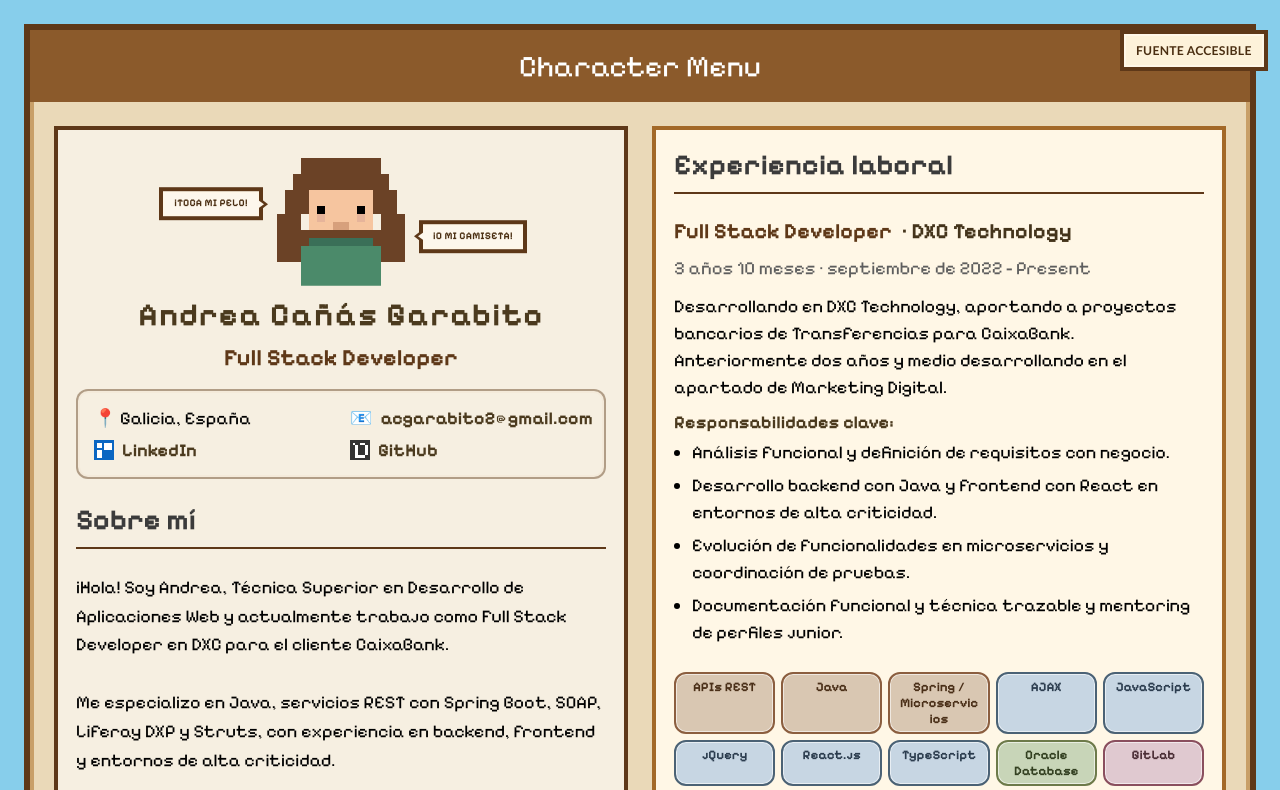
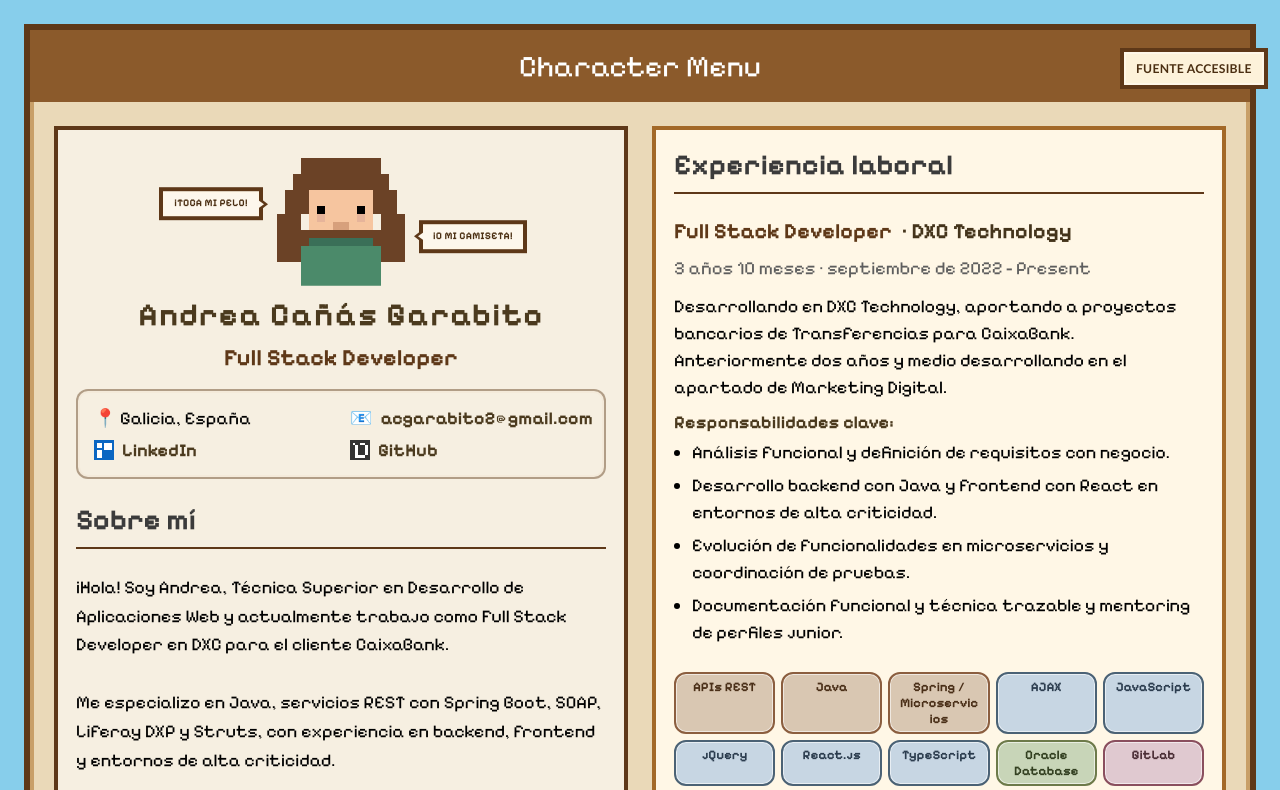
Before and after one commit to AndreiTora/CV-MainCharacter-REACT, a React (Vite) app: page / in a window 1280 px wide. Shown: the top 790 px of the page. Built offline with nearby package versions, Linux system fonts and the light colour scheme.

Commit message:
Ajuste posición botón fuente.

```diff
--- a/src/index.scss
+++ b/src/index.scss
@@ -64,7 +64,7 @@
 
 .font-toggle {
   position: fixed;
-  top: 30px;
+  top: 48px;
   left: min(calc(50% + 700px + 16px), calc(100% - 160px));
   right: auto;
   z-index: 20;
```
